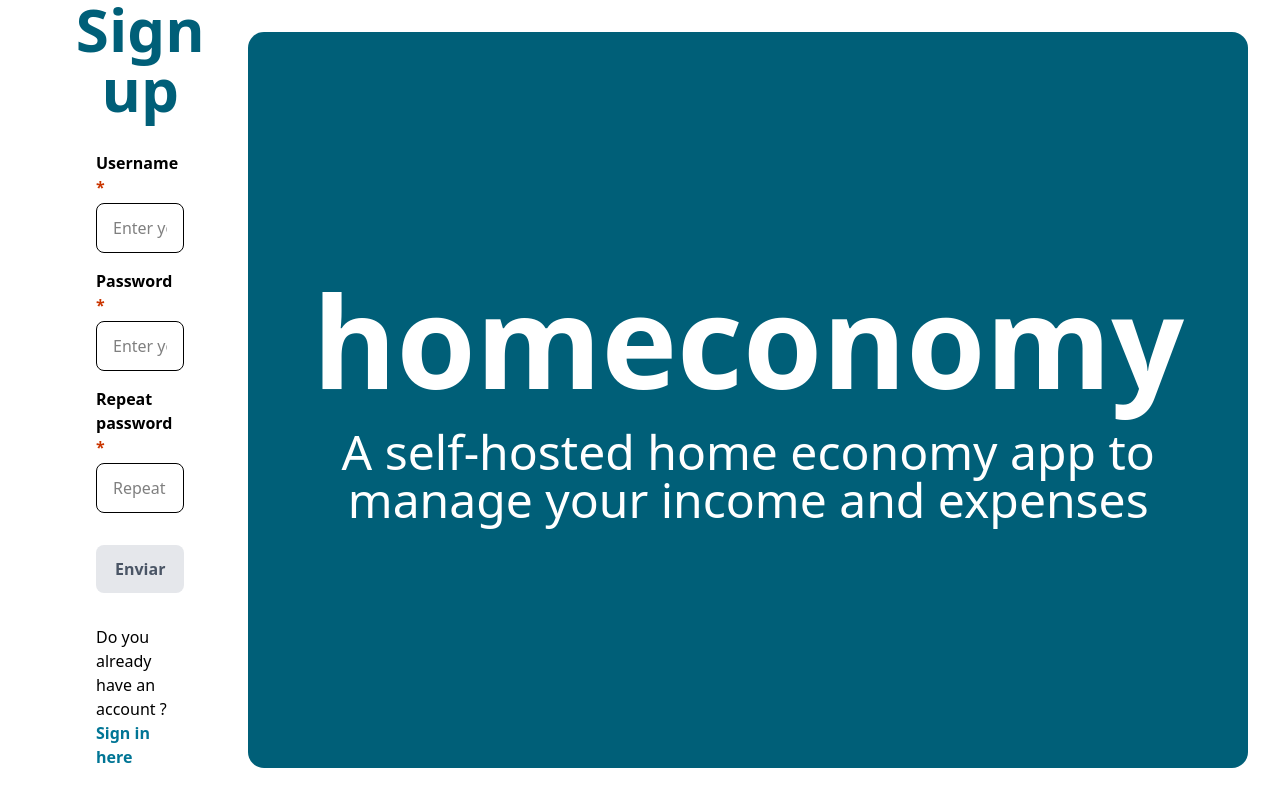
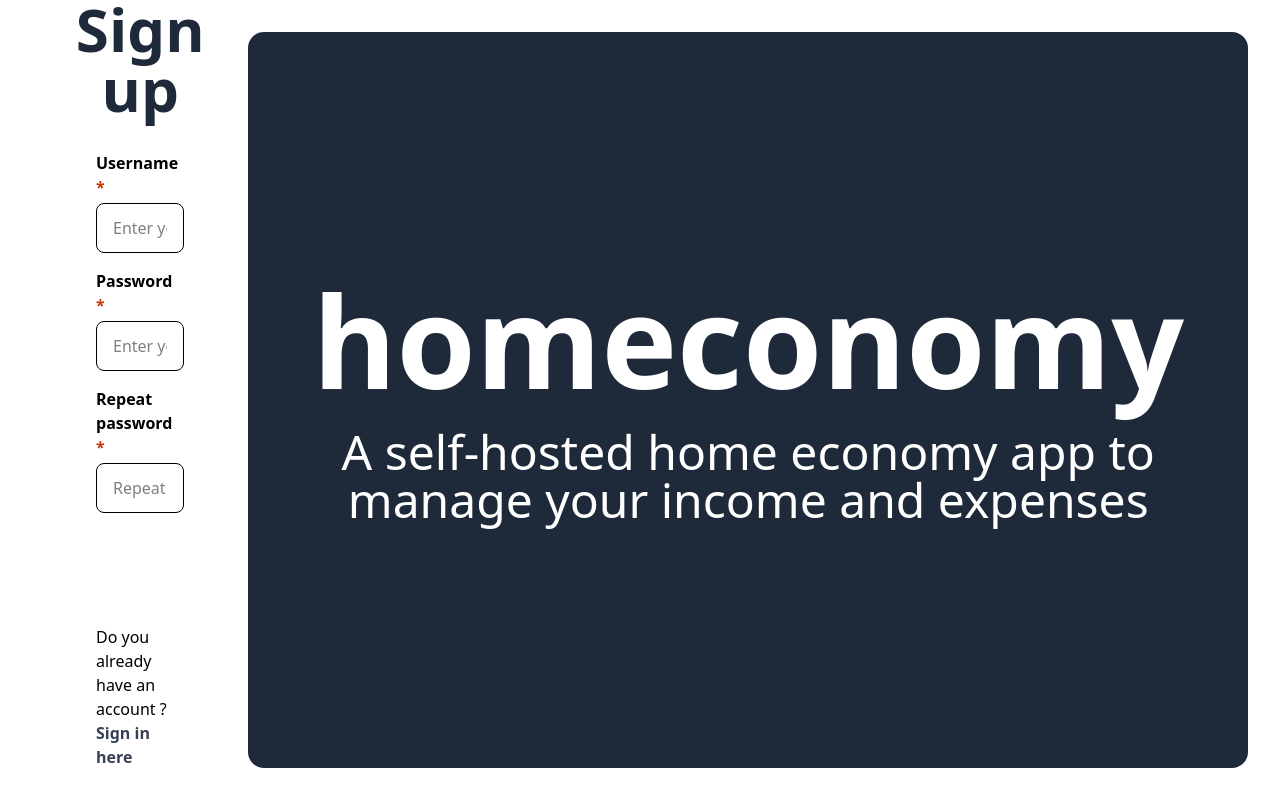
Before and after one commit to hamstersnore/homeconomy, an Angular app in the folder ui/: page /sign-up in a window 1280 px wide. Built offline with nearby package versions, Linux system fonts and the light colour scheme.

Commit message:
Changes on sign-in and sign-up style

```diff
--- a/ui/src/app/sign-in-form/sign-in-form.html
+++ b/ui/src/app/sign-in-form/sign-in-form.html
@@ -21,7 +21,7 @@
         />
       </div>
       <button
-        class="bg-gray-400 border-b-2 border-gray-500 w-full px-4 py-3 rounded-xl text-white font-bold mt-4"
+        class="bg-gray-700 border-b-2 border-gray-500 w-full px-4 py-3 rounded-xl text-white font-bold mt-4 hover:bg-gray-600 hover:cursor-pointer"
         type="submit"
       >
         Enter
--- a/ui/src/app/sign-up-form/sign-up-form.html
+++ b/ui/src/app/sign-up-form/sign-up-form.html
@@ -1,6 +1,6 @@
 <div class="flex flex-row h-dvh p-8">
     <div class="flex flex-col justify-center p-8 w-2/5">
-        <h1 class="text-cyan-800 text-6xl font-bold text-center">Sign up</h1>
+        <h1 class="text-gray-800 text-6xl font-bold text-center">Sign up</h1>
         <form class="flex flex-col p-8 space-y-4 justify-center" (submit)="onSubmit($event)">
             <div class="flex flex-col space-y-1">
                 <label for="username-input" class="font-bold">Username @if(signUpForm.username().invalid()) {<span class="text-orange-700">*</span>}</label>
@@ -48,20 +48,18 @@
                 }
             </div>
             <button
-                [class.bg-cyan-800]="signUpForm().valid()"
-                [class.text-white]="signUpForm().valid()"
+                [class.bg-gray-800]="signUpForm().valid()"
                 [class.cursor-pointer]="signUpForm().valid()"
                 [class.cursor-default]="!signUpForm().valid()"
-                [class.bg-gray-200]="!signUpForm().valid()"
-                [class.text-gray-600]="!signUpForm().valid()"
-                class="mt-4 py-3 rounded-lg bg-cyan-800 font-bold"
+                [class.bg-gray-400]="!signUpForm().valid()"
+                class="mt-4 py-3 rounded-lg font-bold text-white"
                 title="Submit" type="submit"
                 [disabled]="!signUpForm().valid()"
                 value="Send">Enviar</button>
-            <p class="mt-4">Do you already have an account ? <a class="text-cyan-700 cursor-pointer font-semibold">Sign in here</a></p>
+            <p class="mt-4">Do you already have an account ? <a class="text-gray-700 cursor-pointer font-semibold">Sign in here</a></p>
         </form>
     </div>
-    <div class="w-full bg-cyan-800 p-16 flex flex-col justify-center items-center rounded-2xl">
+    <div class="w-full bg-gray-800 p-16 flex flex-col justify-center items-center rounded-2xl">
         <h1 class="text-9xl text-white font-extrabold block w-fit">homeconomy</h1>
         <p class="text-5xl text-white mt-6 text-center">A self-hosted home economy app to manage your income and expenses</p>
     </div>
```
